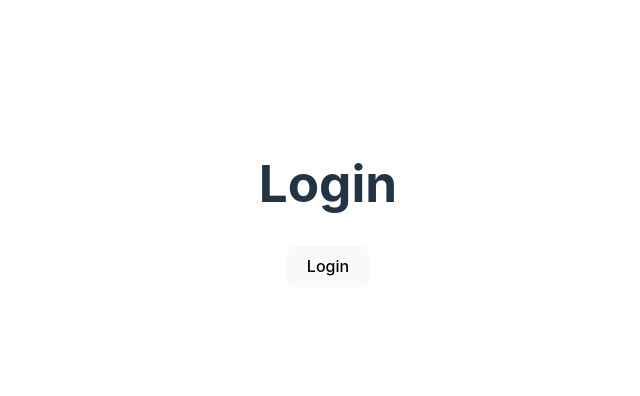
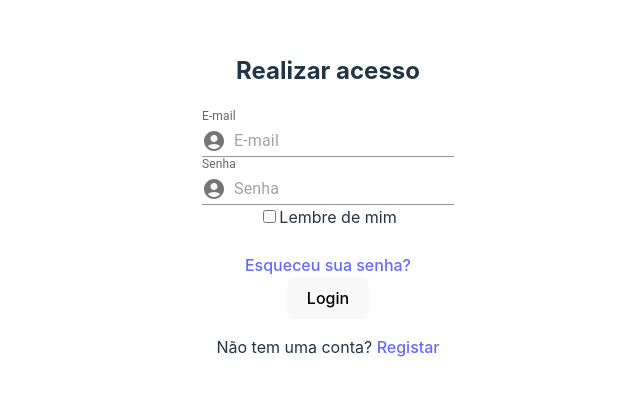
Before and after one commit to Leitz0/ReatGameShop, a React (Vite) app in the folder reactGame/: page /login in a window 1280 px wide. Shown: the part 196-592 px from the top of the page, without its empty margins (312-952 px from the left). Built offline with nearby package versions, Linux system fonts and the light colour scheme.

Commit message:
tela de login

```diff
--- a/reactGame/package.json
+++ b/reactGame/package.json
@@ -10,6 +10,11 @@
     "preview": "vite preview"
   },
   "dependencies": {
+    "@emotion/react": "^11.11.4",
+    "@emotion/styled": "^11.11.5",
+    "@fontsource/roboto": "^5.0.13",
+    "@mui/icons-material": "^5.15.19",
+    "@mui/material": "^5.15.19",
     "axios": "^1.7.2",
     "react": "^18.2.0",
     "react-dom": "^18.2.0",
--- a/reactGame/src/Pages/Home.jsx
+++ b/reactGame/src/Pages/Home.jsx
@@ -1,3 +1,8 @@
+import Container from '@mui/material/Container';
+import Button from '@mui/material/Button';
+
 export default function Home() {
-  return <h1>Home</h1>;
+  return (
+  <Container><Button variant="contained" >Olá!</Button></Container>
+  )
 }
--- a/reactGame/src/Pages/Login.jsx
+++ b/reactGame/src/Pages/Login.jsx
@@ -1,11 +1,88 @@
-import { useContext } from "react";
-import Context from "../context/Context";
+import { useState } from "react";
+import Box from '@mui/material/Box';
+import Input from '@mui/material/Input';
+import InputLabel from '@mui/material/InputLabel';
+import InputAdornment from '@mui/material/InputAdornment';
+import FormControl from '@mui/material/FormControl';
+import AccountCircle from '@mui/icons-material/AccountCircle';
+import { Link } from 'react-router-dom';
 
-export default function Login() {
+
+
+
+const Login = () => {
+
+  const [username, setUsername] = useState("");
+  const [password, setPassword] = useState("");
+
+
+  const handleSubmit = (event) => {
+
+    event.preventDefault();
+
+
+    console.log("Dados de Login:", { username, password });
+  };
+
   return (
-    <div>
-      <h1>Login</h1>
-      <button>Login</button>
+    <Box sx={{ '& > :not(style)': { m: 1 } }}>
+    <form onSubmit={handleSubmit}>
+      <h2>Realizar acesso</h2>
+
+      <FormControl variant="standard">
+        <InputLabel htmlFor="input-with-icon-adornment">E-mail</InputLabel>
+        <Input
+          id="input-with-icon-adornment"
+          type="text"
+          placeholder="E-mail"
+          required
+          value={username}
+          onChange={(e) => setUsername(e.target.value)}
+          startAdornment={
+            <InputAdornment position="start">
+              <AccountCircle />
+            </InputAdornment>
+          }
+        />
+      </FormControl><br></br>
+
+      <FormControl variant="standard">
+        <InputLabel htmlFor="input-with-icon-adornment">Senha</InputLabel>
+        <Input
+          id="input-with-icon-adornment"
+          type="password"
+          placeholder="Senha"
+          required
+          value={password}
+          onChange={(e) => setPassword(e.target.value)}
+          startAdornment={
+            <InputAdornment position="start">
+              <AccountCircle />
+            </InputAdornment>
+          }
+        />
+      </FormControl><br></br>
+
+      <div className="recall-forget">
+        <label>
+          <input type="checkbox" />
+          Lembre de mim
+        </label><br></br><br></br>
+        <a href="#">Esqueceu sua senha?</a>
+      </div>
+
+      <Link to="/produtos">
+      <button variant="contained">Login</button>
+    </Link>
+
+    <div className="signup-link">
+    <p>
+    Não tem uma conta? <a href="/cadastro">Registar</a>
+    </p>
     </div>
-  );
+  </form>
+  </Box>
+);
 }
+
+export default Login;
```
Also changed, not shown: reactGame/src/assets/Logo.jpg (added), 1 other file (tests, documents, lock files or other folders).
